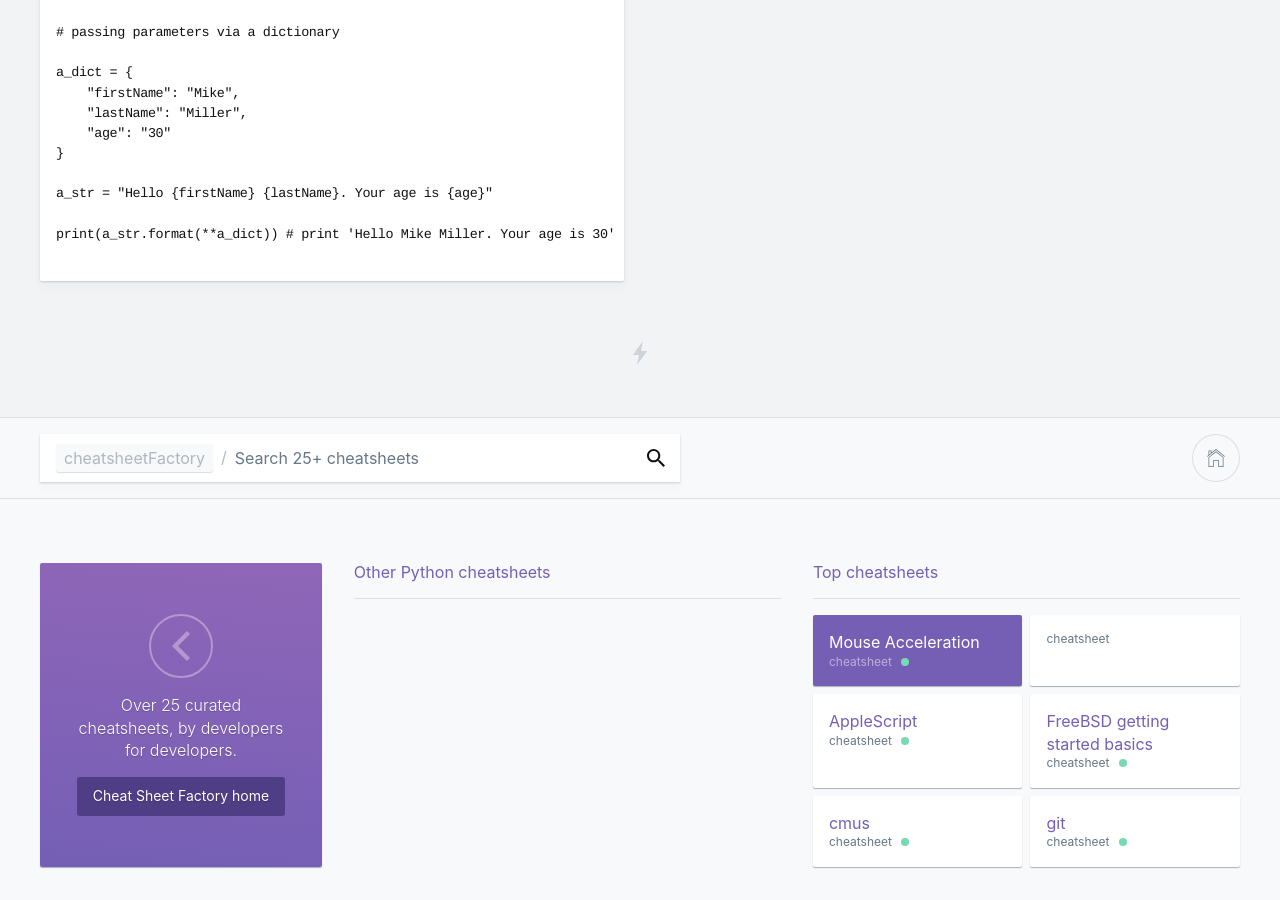
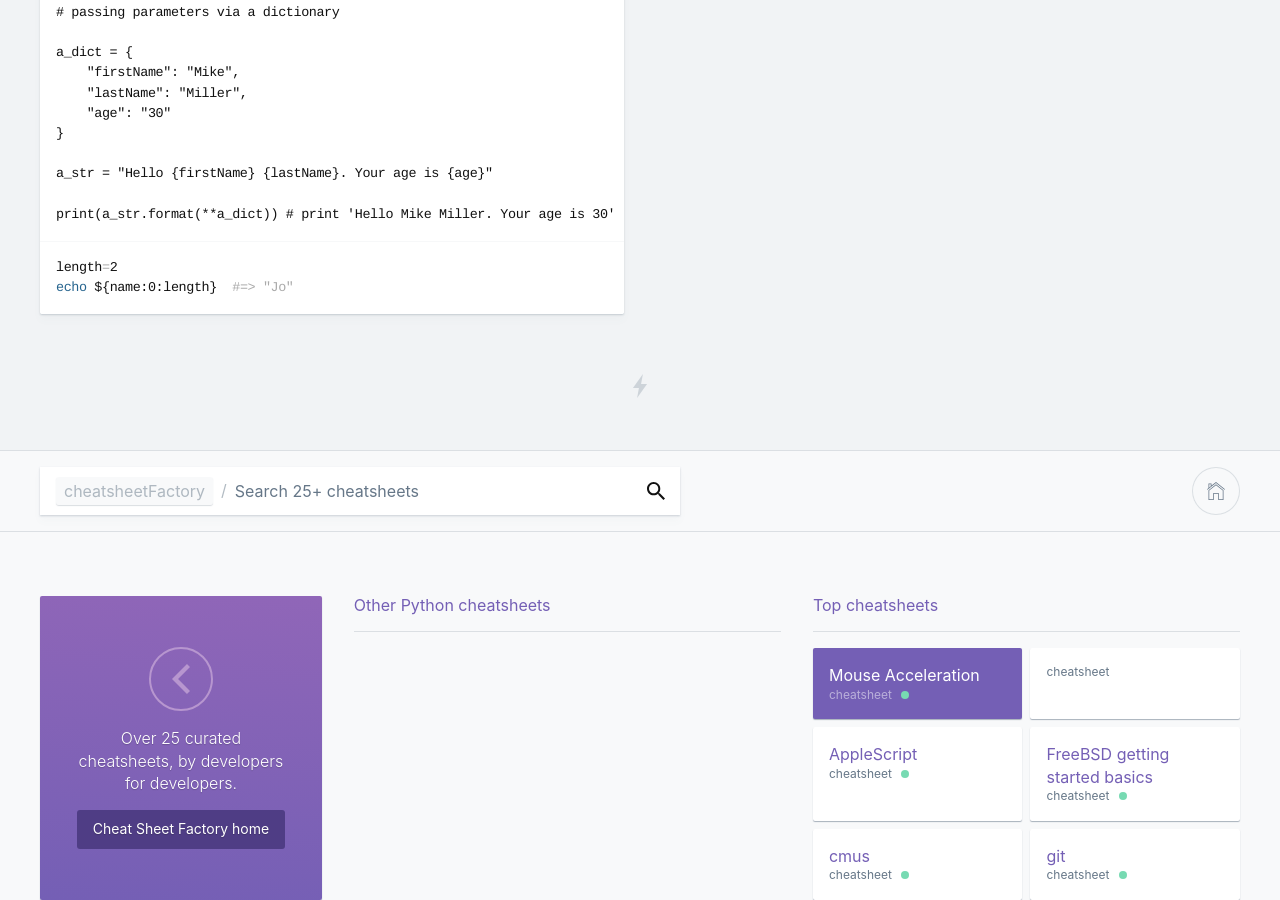
Before and after one commit to kasramp/cheat-sheet-factory, a Jekyll site: the page built from python/python.md, in a window 1280 px wide and 900 px high, scrolled down 839 px. Built offline with Jekyll 4.4.1, drawn with Linux system fonts in a browser that asks for light colours.

Commit message:
Check code highlighting

````diff
--- a/python/python.md
+++ b/python/python.md
@@ -28,7 +28,6 @@ from games import NumberGuessing # import a class from 'games' package
 ### Print
 
 ```python
-
 text = "Hello World!"
 
 print(text*2) # print 'Hello World!' twice
@@ -42,7 +41,6 @@ print("Hello", name, "How are you?") # print Hello Mike How are you?
 ### String interpolation
 
 ```python
-
 value = 4 * 20
 
 print("The value is {value}".format(value=value)) # print 'The value is 80'
@@ -68,5 +66,9 @@ a_dict = {
 a_str = "Hello {firstName} {lastName}. Your age is {age}"
 
 print(a_str.format(**a_dict)) # print 'Hello Mike Miller. Your age is 30'
+```
 
+```bash
+length=2
+echo ${name:0:length}  #=> "Jo"
 ```
````
